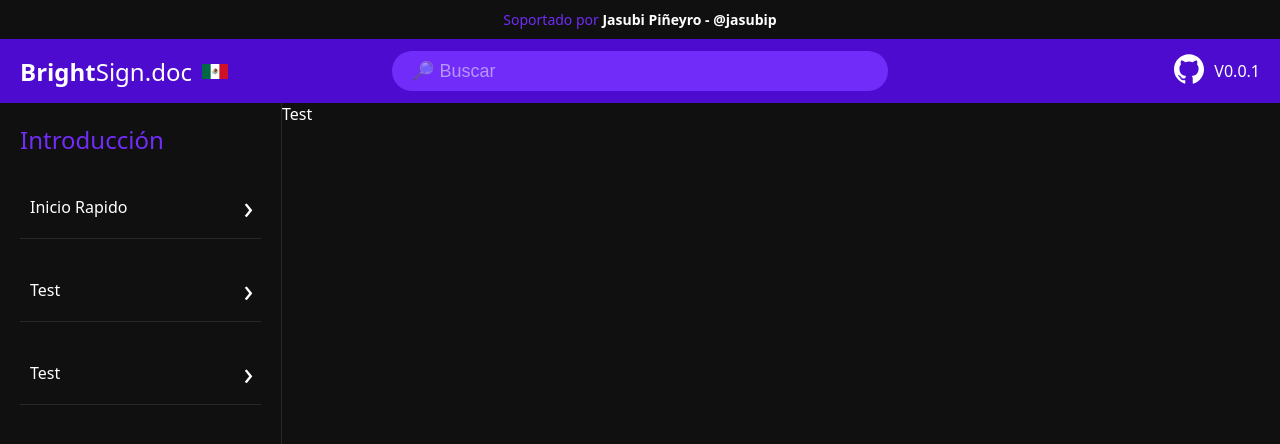
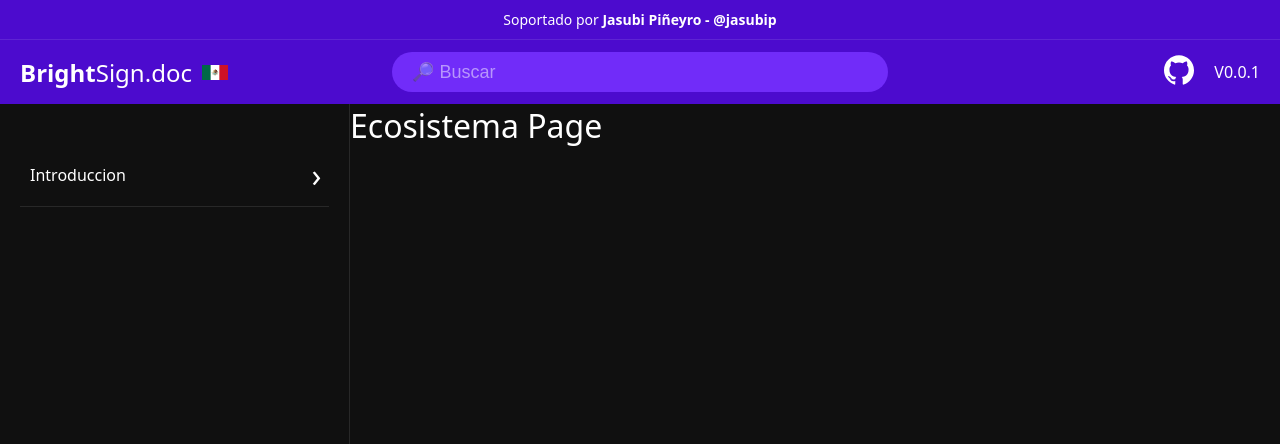
Before and after one commit to JasubiPL/BrightSign_Docs, a React (Vite) app: page / in a window 1280 px wide. Shown: the top 444 px of the page. Built offline with nearby package versions, Linux system fonts and the light colour scheme.

Commit message:
Se añadio animacion al menu secundario

```diff
--- a/src/App.css
+++ b/src/App.css
@@ -2,9 +2,9 @@
   width: 100%;
   text-align: center;
   padding: 10px 0px;
-  background-color: var(--tertiary-color);
-  color: var(--secondary-color);
+  background-color: var(--primary-color);
   font-size: 14px;
+  border-bottom: 1px solid var(--gray-color);
 
   & a{
     text-decoration: none;
--- a/src/App.jsx
+++ b/src/App.jsx
@@ -1,12 +1,31 @@
 import { useState } from 'react'
 import './App.css'
 import { Nav } from './components/Nav'
+import { Ecosistema, Configuracion, GestionDeContenido } from './pages'
 import { SecondaryNav } from './components/SecondaryNav'
 
 let switchSecondaryMenuControl = true
 
+const introduccion = [
+  {
+    component: <Ecosistema />,
+    title:'Ecosistema',
+  },
+  {
+    component: <Configuracion />,
+    title:'Configuracion',
+  },
+  {
+    component: <GestionDeContenido />,
+    title:'Gestion de contenido',
+  },
+]
+
+//Empeiza componente ---------------->
+
 function App() {
   const [showSecondaryMenu, setShowSecondaryMenu] = useState('secondaryMenu--hidden')
+  const [currentPage, setCurrentPage] = useState(<Ecosistema />)
 
   const switchSecondaryMenu = () =>{
 
@@ -19,6 +38,25 @@
     }
   }
 
+  const changePage = (page) =>{
+    const acordionMenuItem = document.querySelectorAll('.acordionMenu__item')
+
+
+    acordionMenuItem.forEach((item) => {
+      item.addEventListener('click', function () {
+        acordionMenuItem.forEach((item) => {
+          item.style.backgroundColor = "var(--black-color)"
+        })
+        this.style.backgroundColor = "var(--secondary-color)"
+      })
+    })
+
+    setCurrentPage(page)
+  }
+
+
+
+
   return (
     <>
       <header>
@@ -28,8 +66,12 @@
         <Nav secondaryMenuControl={switchSecondaryMenu}/>
       </header>
       <main>
-        <SecondaryNav stateSecondaryMenu={showSecondaryMenu}/>
-        <div className='bodyTest'>Test</div>
+        <SecondaryNav
+          stateSecondaryMenu={showSecondaryMenu}
+          introduccion={ introduccion }
+          setPage={ changePage }
+        />
+        { currentPage }
       </main>
     </>
   )
--- a/src/components/AcordionMenu.jsx
+++ b/src/components/AcordionMenu.jsx
@@ -2,10 +2,10 @@
 import { useState } from 'react'
 
 
-export const AcordionMenu = ({ title, list}) =>{
+export const AcordionMenu = ({ title, list, setPage, }) =>{
+  // console.log(list)
 
   const [{ state, classActive }, setAcordionSwitch] = useState({ state: false, classActive: 'acordionMenuInactive'})
-  // const [switchControl, setSwitchControl] = useState(false)
 
   const switchAcordion = () =>{
 
@@ -22,7 +22,7 @@
       <h3 onClick={switchAcordion}>{ title }</h3>
       {
         list.map( option =>(
-          <li key={ option }>{option}</li>
+          <li className='acordionMenu__item' key={ option.title } onClick={() => setPage(option.component)}>{option.title}</li>
         ) )
       }
     </ul>
--- a/src/components/SecondaryNav.jsx
+++ b/src/components/SecondaryNav.jsx
@@ -1,17 +1,14 @@
 import '../styles/SecondaryNav.css'
 import { AcordionMenu } from './AcordionMenu'
 
-const inicioRapido = ['opcion 1','opcion 2','opcion 3','opcion 4','opcion 5']
-const test = ['opcion 1','opcion 2','opcion 3', 'comentarios']
 
-export const SecondaryNav = ({ stateSecondaryMenu }) =>{
+export const SecondaryNav = ({ stateSecondaryMenu, introduccion, setPage}) =>{
+
 
   return(
     <nav className={`secondaryMenu ${ stateSecondaryMenu }`}>
-      <h2>Introducción</h2>
-      <AcordionMenu title='Inicio Rapido' list={ inicioRapido } />
-      <AcordionMenu title='Test' list={ test } />
-      <AcordionMenu title='Test' list={ test } />
+      <AcordionMenu title='Introduccion' list={ introduccion } setPage={setPage} />
+
     </nav>
   )
 }
--- /dev/null
+++ b/src/pages/Configuracion.jsx
@@ -0,0 +1,5 @@
+export const Configuracion = () =>{
+  return(
+    <h1>Configuracion Page</h1>
+  )
+}
--- /dev/null
+++ b/src/pages/Ecosistema.jsx
@@ -0,0 +1,5 @@
+export const Ecosistema = () =>{
+  return(
+    <h1>Ecosistema Page</h1>
+  )
+}
--- /dev/null
+++ b/src/pages/GestionDeContenido.jsx
@@ -0,0 +1,5 @@
+export const GestionDeContenido = () =>{
+  return(
+    <h1>GestionDeContenido Page</h1>
+  )
+}
--- /dev/null
+++ b/src/pages/index.js
@@ -0,0 +1,3 @@
+export * from './Configuracion'
+export * from './Ecosistema'
+export * from './GestionDeContenido'
--- a/src/styles/AcordionMenu.css
+++ b/src/styles/AcordionMenu.css
@@ -71,6 +71,10 @@
   }
 }
 
+.acordionMenu__item--Active{
+  color: red;
+}
+
 @keyframes arrowRotate {
   0%{
     transform: rotate(0);
--- a/src/styles/Nav.css
+++ b/src/styles/Nav.css
@@ -60,7 +60,7 @@
     width: 20%;
     display: flex;
     justify-content: flex-end;
-    gap: 10px;
+    gap: 20px;
     align-items: center;
 
     & svg{
```
